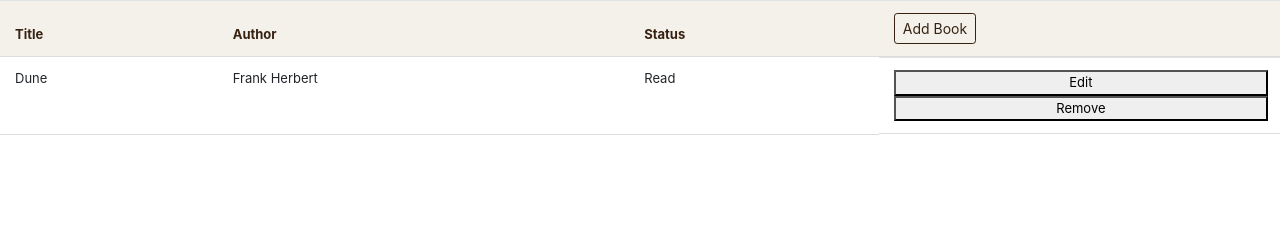
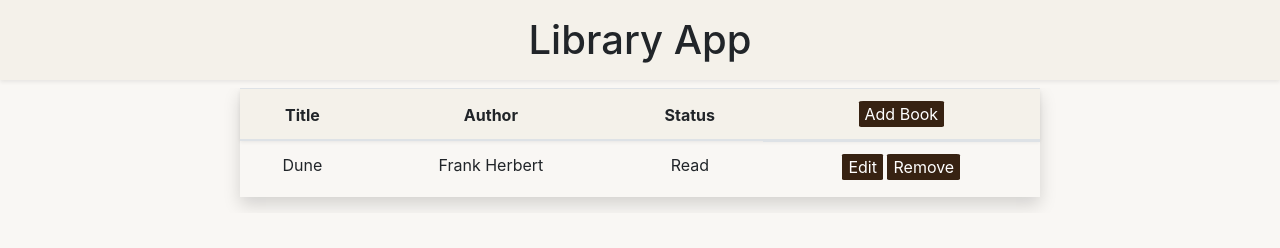
Before and after one commit to awexli/library-app, a plain HTML site: page index.html in a window 1280 px wide. Drawn offline with nearby package versions, Linux system fonts and the light colour scheme.

Commit message:
complete style iteration 2

```diff
--- a/index.html
+++ b/index.html
@@ -9,15 +9,16 @@
     <link rel="stylesheet" href="style.css">
 </head>
 <body>
-    <div style="overflow-x: auto;">
-        <table class="table" id="card-table">
-            <thead>
-                <tr>
+    <div class="banner shadow-sm"><h1>Library App</h1></div>
+    <div class="main table-responsive">
+        <table class="table table-hover text-center shadow" id="card-table">
+            <thead class="table-head">
+                <tr class="shadow-sm">
                     <th id="sort-title">Title</th>
                     <th id="sort-author">Author</th>
                     <th id="sort-status">Status</th>
                     <th>
-                        <button type="button" class="btn btn-info btn-sm" data-toggle="modal" data-target="#addBookModal">Add Book</button>
+                        <button type="button" class="add-button" data-toggle="modal" data-target="#addBookModal">Add Book</button>
                     </th>
                 </tr>
             </thead>
--- a/library.js
+++ b/library.js
@@ -110,14 +110,13 @@ function enterEditModal(bookId, card, isConfirm) {
 
     if (hasLocal) lib = JSON.parse(localStorage.getItem('lib'));
 
-    // Correct Placeholders
     const editModal = () => {
         var bookDataArray;
 
         bookDataArray = lib[bookId];
 
-        editTitle.placeholder = bookDataArray[0];
-        editAuthor.placeholder = bookDataArray[1];
+        editTitle.value = bookDataArray[0];
+        editAuthor.value = bookDataArray[1];
 
         if (bookDataArray[2] == 'Read') {
             editStatus.checked = true;
--- a/style.css
+++ b/style.css
@@ -1,30 +1,19 @@
-#card-table {
-    border-collapse: collapse;
-    width: 100%;
-    font-size: small;
+body {
+    background-color: #F9F7F4;
 }
 
-#card-table td, #card-table th {
-    padding-left: 15px;
-    border-bottom: 1px solid #ddd;
+.banner {
+    background-color: #F4F1EA;
+    margin: 0 auto;
 }
 
-/* Striped Tables */
-#card-table tr:nth-child(even) {
-    background-color: #f2f2f2;
+h1 {
+    text-align: center;
+    padding: 1rem 0 1rem 0;
 }
 
-#card-table tr:hover {
-    background-color: #ddd;
-}
-
-/* Table Header */
-#card-table th {
-    padding-top: 12px;
-    padding-bottom: 12px;
-    text-align: left;
-    background-color: #F4F1EB;
-    color: #372212;
+.table-head {
+    background-color: #F4F1EA;
 }
 
 .wrap-buttons {
@@ -32,20 +21,36 @@
     flex-direction: column;
 }
 
-.btn {
-    color: #372212;
-    background-color: #F4F1EB;
-    border: 1px solid #372212;
+.edit-card {
+    margin-bottom: 5px;
 }
 
-.btn-info.active.focus, .btn-info.active:focus, .btn-info.active:hover, .btn-info:active.focus, .btn-info:active:focus, .btn-info:active:hover, .open>.dropdown-toggle.btn-info.focus, .open>.dropdown-toggle.btn-info:focus, .open>.dropdown-toggle.btn-info:hover {
+.edit-card, .delete, .add-button {
+    color: #fff;
     background-color: #372212;
-    border: 1px solid #372212;
-    color: white;
+    border-color: #372212;
+    border-radius: 5%;
+    border-style: none;
 }
 
-.btn-info.focus, .btn-info:focus {
-    color: #372212;
-    background-color: #F4F1EB;
-    border-color: none;
+@media only screen and (min-width: 321px) {
+    .main {
+        padding: 0 1rem 0 1rem;
+    }
 }
+
+@media only screen and (min-width: 700px) {
+    .main {
+        padding: 0 5rem 0 5rem;
+    }
+
+    .wrap-buttons {
+        display: block;
+    }
+}
+
+@media only screen and (min-width: 1200px) {
+    .main {
+        padding: 0 15rem 0 15rem;
+    }
+}
```
